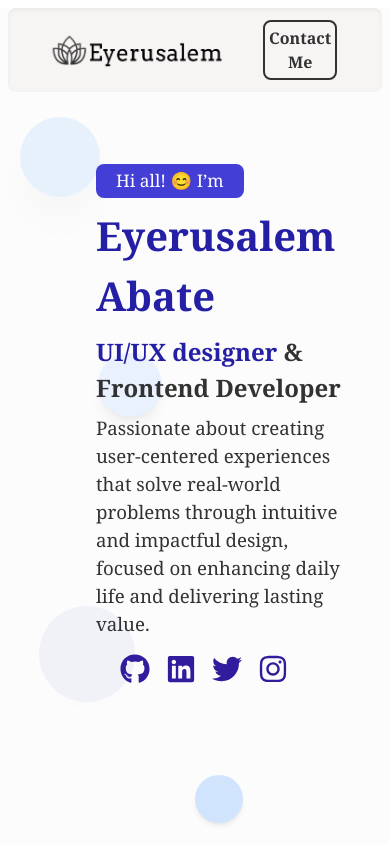
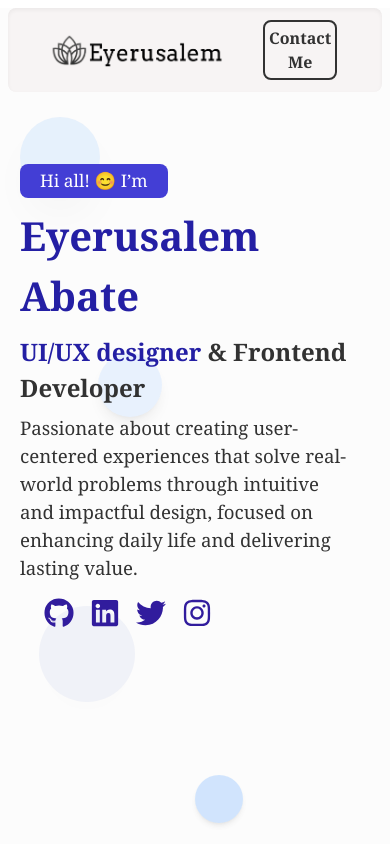
Before and after one commit to yayne30/myPortfolio, a React (Vite) app: page / in a window 390 px wide. Shown: the top 844 px of the page. Built offline with nearby package versions, Linux system fonts and the light colour scheme.

Commit message:
change the margin for responsiveness

```diff
--- a/src/components/hero/hero2.tsx
+++ b/src/components/hero/hero2.tsx
@@ -41,7 +41,7 @@ const Hero2 = () => {
       <div className="bubble bubble-5 bg-blue-300 opacity-20 animate-float w-20 h-20 rounded-full absolute top-[2%] left-[5%] animate-delay-4s shadow-2xl"></div>
 
       <div className="h-screen flex  text-[#323232] z-10 relative">
-        <div className="flex flex-col gap-2 sm:w-[60%] pt-16 ml-24">
+        <div className="flex flex-col gap-2 sm:w-[60%] pt-16 md:ml-24 max-md:ml-5 ">
           <h1 className="self-start text-[13pt] font px-5 text-white py-1 rounded-lg bg-[#433ed5]">
             Hi all! 😊 I’m
           </h1>
```
